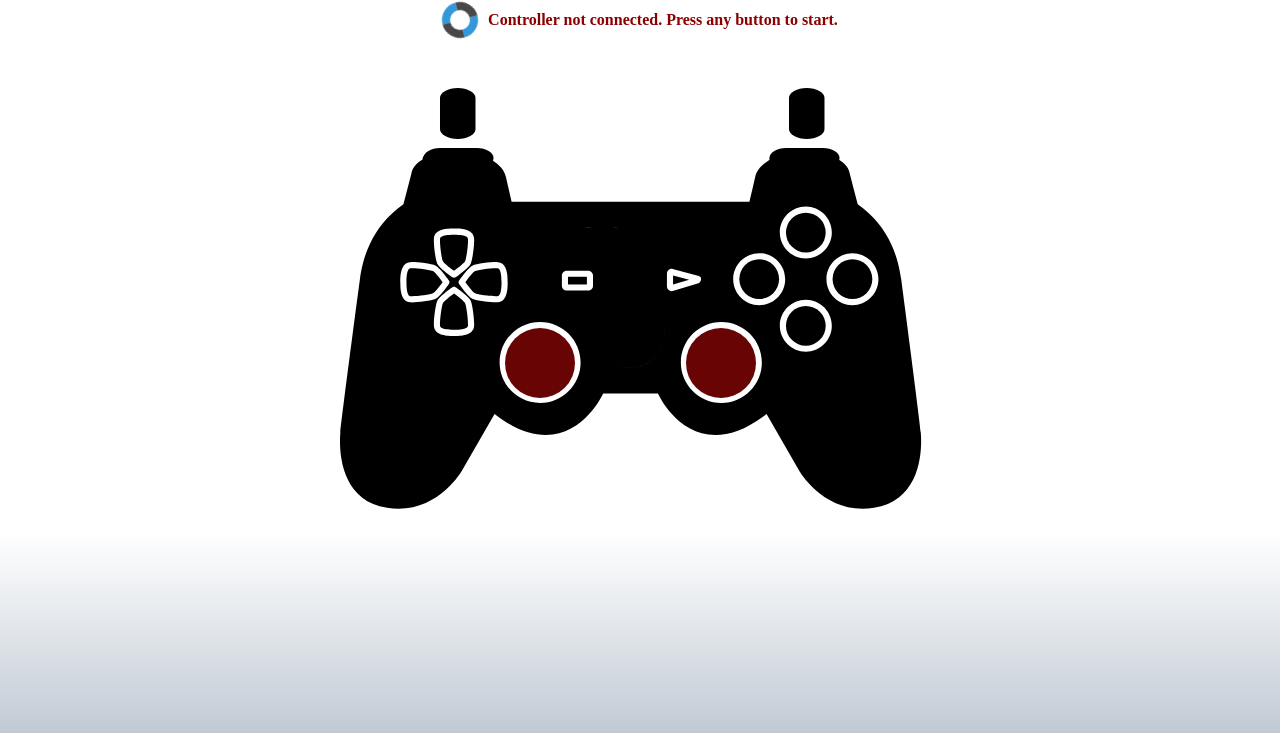
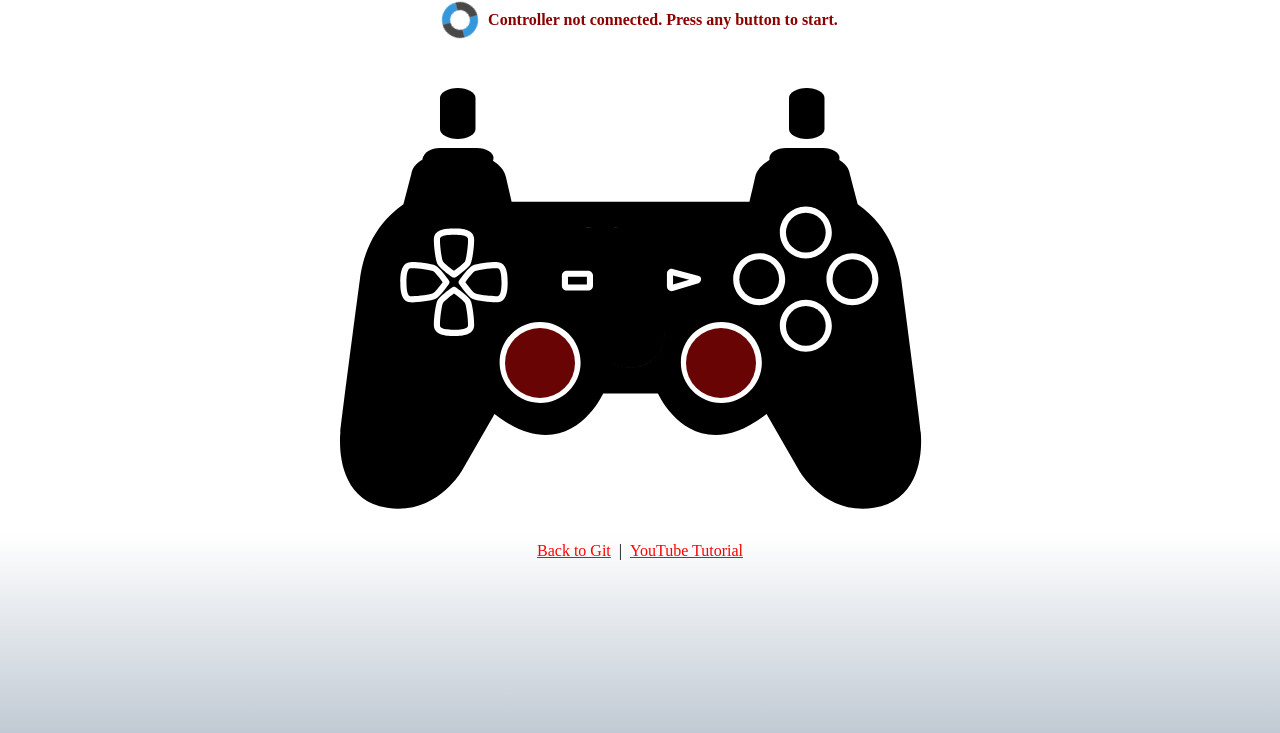
Before and after one commit to CodingWith-Adam/gamepad-tester, a plain HTML site: page index.html in a window 1280 px wide. Shown: the part 67-800 px from the top of the page. Drawn offline with Linux system fonts and the light colour scheme.

Commit message:
Updated readme and added links to youtube and git

```diff
--- a/index.html
+++ b/index.html
@@ -321,5 +321,11 @@
         <g></g>
       </svg>
     </div>
+    <div class="center">
+      <a href="https://github.com/CodingWith-Adam/gamepad-tester">Back to Git</a
+      >&nbsp;&nbsp;|&nbsp;&nbsp;<a href="https://youtube.com/c/codingwithadam"
+        >YouTube Tutorial</a
+      >
+    </div>
   </body>
 </html>
--- a/style.css
+++ b/style.css
@@ -107,3 +107,7 @@ h1 {
 .axis-value {
   color: rgb(126, 54, 54);
 }
+
+a {
+  color: red;
+}
```
Also changed, not shown: 1 other file.
